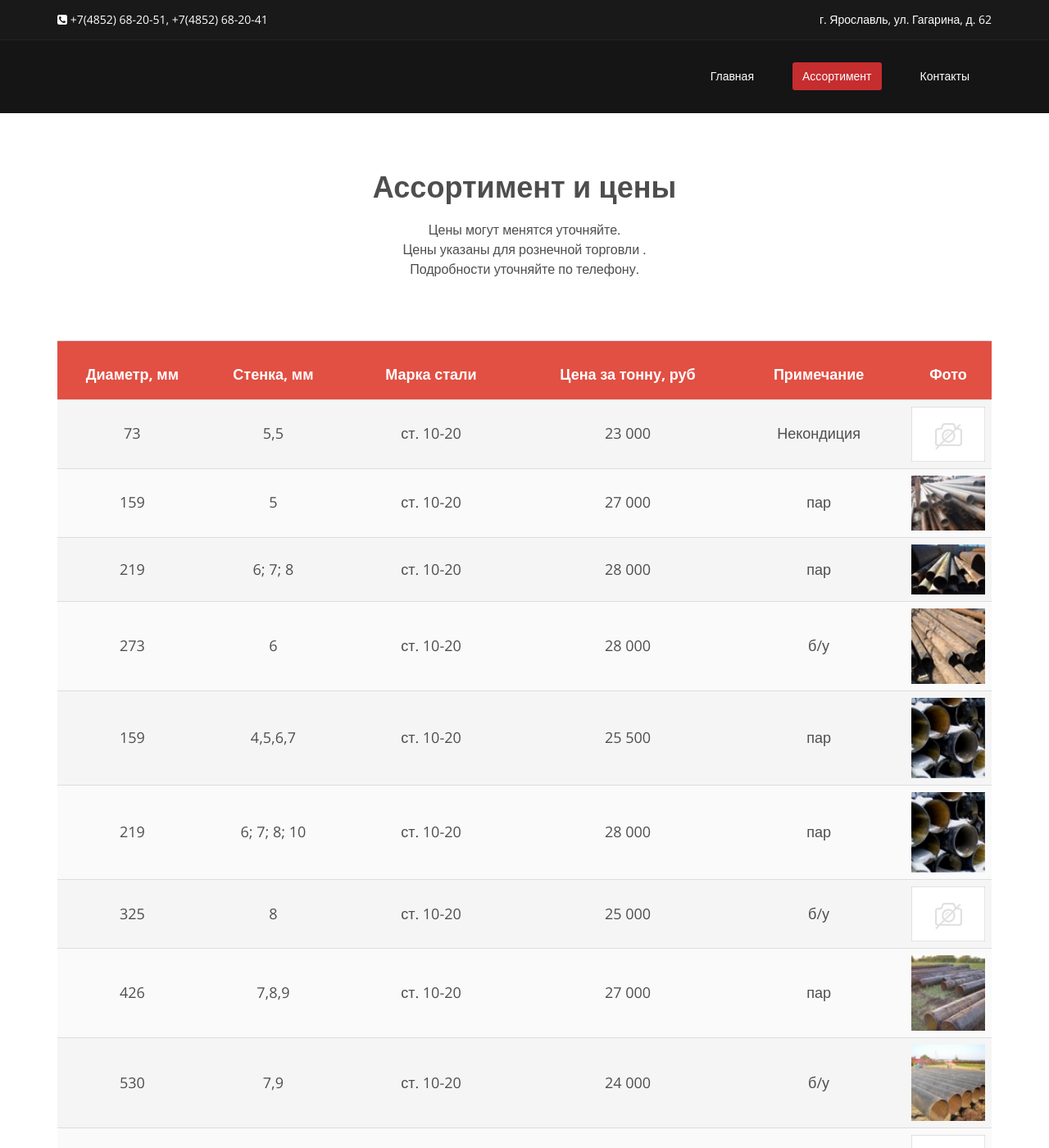
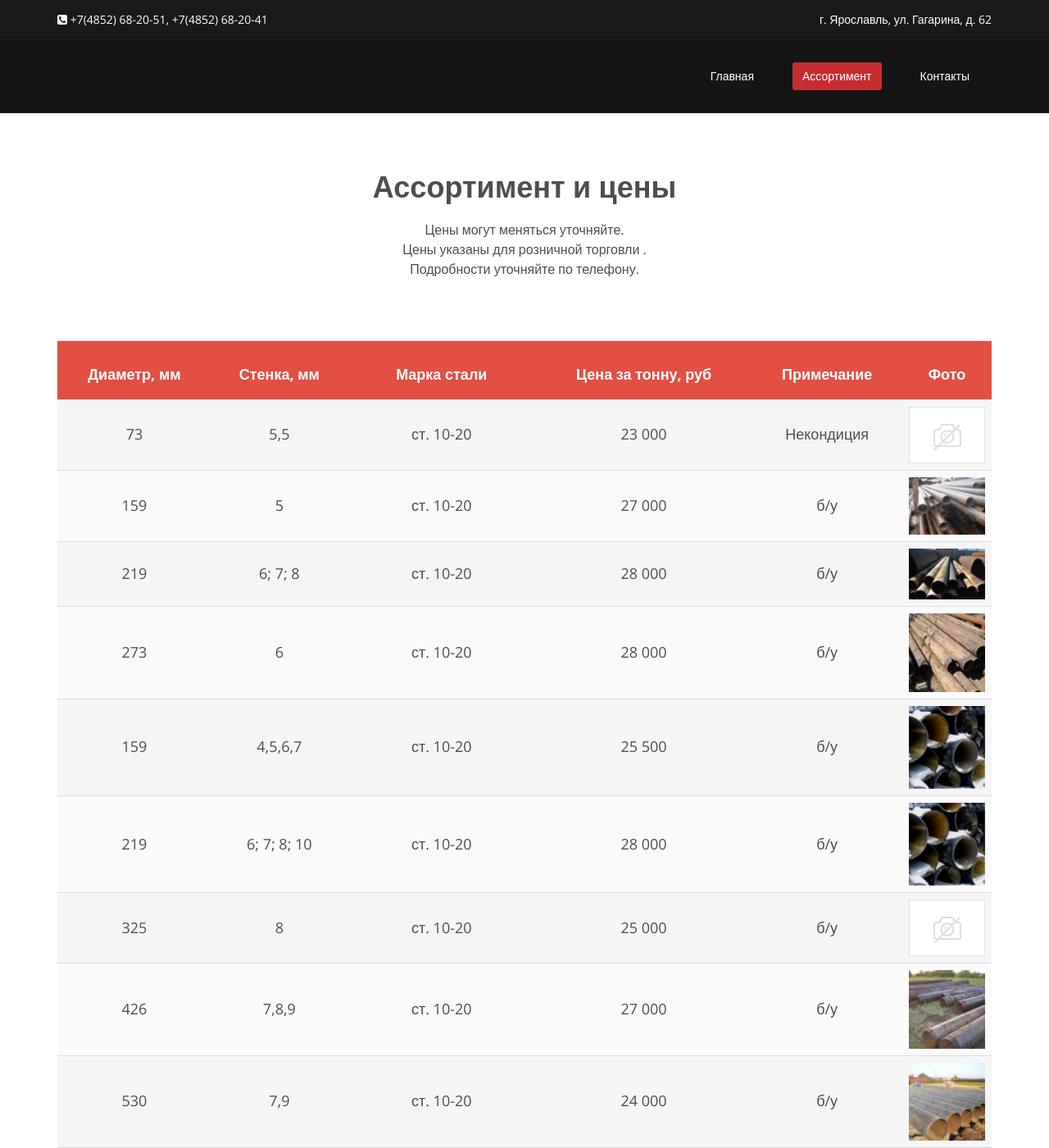
Before and after one commit to seven-4-seven/seven-4-seven.github.io, a Jekyll site: the page prices.html, which Jekyll copies as it is, in a window 1280 px wide and 1400 px high. Shown: the whole window at 82% size. Built offline with Jekyll 4.4.1, drawn with Linux system fonts in a browser that asks for light colours; some of the changed text lies outside the part shown.

Commit message:
Update prices.html

```diff
--- a/prices.html
+++ b/prices.html
@@ -96,7 +96,7 @@
         <div class="container">
            <div class="center">
                 <h2>Ассортимент и цены</h2>
-                <p class="lead">Цены могут менятся уточняйте.<br>Цены указаны для рознечной торговли .<br>Подробности уточняйте по телефону.</p>
+                <p class="lead">Цены могут меняться уточняйте.<br>Цены указаны для розничной торговли .<br>Подробности уточняйте по телефону.</p>
                 <!--
                 <p class="lead"><a class="btn-primary" href="assets/prices.xlsx">Скачать прайс-лист</a></p>
               -->
@@ -129,7 +129,7 @@
                     <td>5</td>
                     <td>ст. 10-20</td>
                     <td>27 000</td>
-                    <td>пар</td>
+                    <td>б/у</td>
                     <td class="recent-work-wrap">
                         <img class="img-responsive" src="images/photos/small/159.jpg" alt="">
                         <div class="overlay">
@@ -146,7 +146,7 @@
                     <td>6; 7; 8</td>
                     <td>ст. 10-20</td>
                     <td>28 000</td>
-                    <td>пар</td>
+                    <td>б/у</td>
                     <td class="recent-work-wrap">
                         <img class="img-responsive" src="images/photos/small/219.jpg" alt="">
                         <div class="overlay">
@@ -180,7 +180,7 @@
                     <td>4,5,6,7</td>
                     <td>ст. 10-20</td>
                     <td>25 500</td>
-                    <td>пар</td>
+                    <td>б/у</td>
                     <td class="recent-work-wrap">
                         <img class="img-responsive" src="images/photos/small/326.jpg" alt="">
                         <div class="overlay">
@@ -197,7 +197,7 @@
                     <td>6; 7; 8; 10</td>
                     <td>ст. 10-20</td>
                     <td>28 000</td>
-                    <td>пар</td>
+                    <td>б/у</td>
                     <td class="recent-work-wrap">
                         <img class="img-responsive" src="images/photos/small/326.jpg" alt="">
                         <div class="overlay">
@@ -224,7 +224,7 @@
                     <td>7,8,9</td>
                     <td>ст. 10-20</td>
                     <td>27 000</td>
-                    <td>пар</td>
+                    <td>б/у</td>
                     <td class="recent-work-wrap">
                         <img class="img-responsive" src="images/photos/small/426.jpg" alt="">
                         <div class="overlay">
@@ -258,7 +258,7 @@
                     <td>8</td>
                     <td>ст. 10-20, 17Г1С</td>
                     <td>28 000</td>
-                    <td>Нефть</td>
+                    <td>б/у</td>
                     <td class="recent-work-wrap">
                         <img class="img-responsive" src="images/nopic.jpg" alt="">
                     </td>
@@ -268,7 +268,7 @@
                     <td>8; 9</td>
                     <td>ст. 10-20б 17Г1С</td>
                     <td>23 000</td>
-                    <td>Нефть</td>
+                    <td>б/у</td>
                     <td class="recent-work-wrap">
                         <img class="img-responsive" src="images/photos/small/820.jpg" alt="">
                         <div class="overlay">
@@ -285,7 +285,7 @@
                     <td>8; 10</td>
                     <td>ст. 10-20б 17Г1С</td>
                     <td>21 000</td>
-                    <td>лежалая</td>
+                    <td>б/у</td>
                     <td class="recent-work-wrap">
                         <img class="img-responsive" src="images/nopic.jpg" alt="">
                     </td>
@@ -295,7 +295,7 @@
                     <td>10; 12</td>
                     <td>ст. 10-20б 17Г1С</td>
                     <td>21 500</td>
-                    <td>Нефть,лежалая</td>
+                    <td>б/у</td>
                     <td class="recent-work-wrap">
                         <img class="img-responsive" src="images/photos/small/1020.jpg" alt="">
                         <div class="overlay">
@@ -312,7 +312,7 @@
                     <td>8; 9</td>
                     <td>ст. 10-20б 17Г1С</td>
                     <td>21 500</td>
-                    <td>нефть</td>
+                    <td>б/у</td>
                     <td class="recent-work-wrap">
                         <img class="img-responsive" src="images/photos/small/1220.jpg" alt="">
                         <div class="overlay">
@@ -330,7 +330,7 @@
                     <td>12; 15,7</td>
                     <td>ст. 10-20б 17Г1С</td>
                     <td>23 000</td>
-                    <td>лежалая</td>
+                    <td>б/у</td>
                     <td class="recent-work-wrap">
                         <img class="img-responsive" src="images/photos/small/1420.jpg" alt="">
                         <div class="overlay">
```
